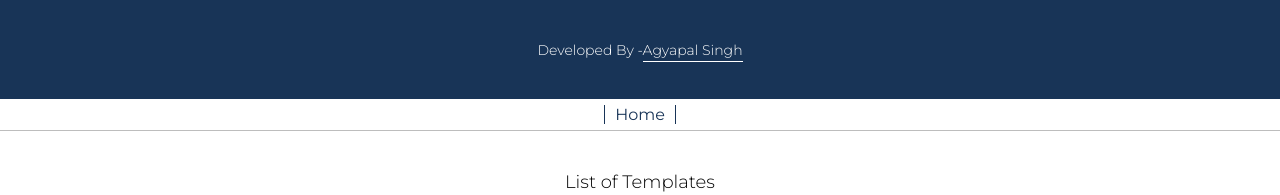
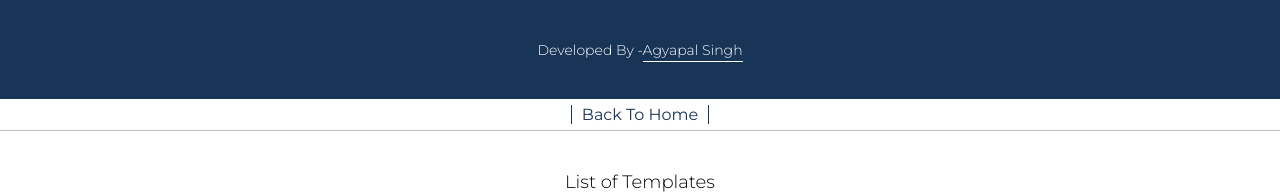
Before and after one commit to AgyapalSingh/React-Templates-Projects, a React (Vite) app: page / in a window 1280 px wide. Shown: the top 195 px of the page. Built offline with nearby package versions, Linux system fonts and the light colour scheme.

Commit message:
Home -> Back To Honme

```diff
--- a/src/Components/Header.jsx
+++ b/src/Components/Header.jsx
@@ -16,7 +16,7 @@
         </h1>
       </div>
       <div className="home-link">
-        <Link to="/">Home</Link>
+        <Link to="/">Back To Home</Link>
       </div>
     </header>
   );
```
